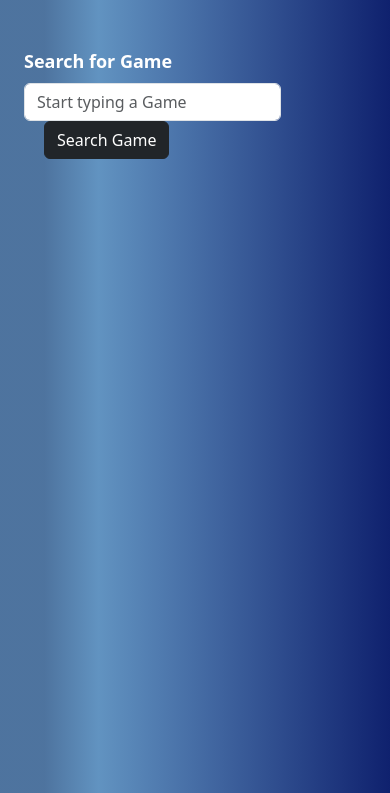
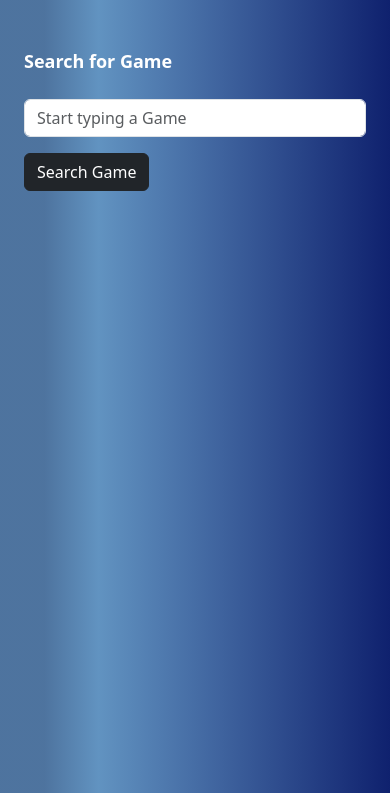
Before and after one commit to chayannaskar26/Steam-Games_Recommender-System, a Flask app: template templates/index.html in a window 390 px wide. Shown: the part 26-819 px from the top of the page. Run offline with Flask 3, Linux system fonts and the light colour scheme; the template is opened without the code that fills it, so the values that code supplies are empty; parts of the project's set-up code (start-up, migrations or seed data) failed here and were passed over.

Commit message:
Responsive Index Page

```diff
--- a/templates/index.html
+++ b/templates/index.html
@@ -18,9 +18,6 @@
             display: inline-block;
             font-size: 14px;
             color: #333333;
-        }
-        .search-button {
-            margin-left: 20px;
         }
         .search-container {
             height: calc(100vh - 50px);
@@ -51,11 +48,16 @@
                 <span class="d-block">
                     <label for="game-search-input" class="form-label search-label">Search for Game</label>
                 </span>
-                <input type="text" class="form-control w-75 d-inline-block" id="game-search-input" placeholder="Start typing a Game">
-                <button type="button" class="btn btn-dark search-button">Search Game</button>
+                <div class="row">
+                    <div class="col-xs-12 col-sm-8 col-lg-8 col-xl-10 mt-3">
+                        <input type="text" class="form-control" id="game-search-input" placeholder="Start typing a Game">
+                    </div>
+                    <div class="col-xs-12 col-sm-4 col-lg-4 col-xl-2 mt-3">
+                        <button type="button" class="btn btn-dark search-button">Search Game</button>
+                    </div>
             </div>
             <!-- <span class="my-2 suggestion-text">Suggestions:</span> -->
-            <div class="list-group" id="games-list">
+            <div class="list-group mt-3" id="games-list">
             </div>
         </div>
     </div>
```
